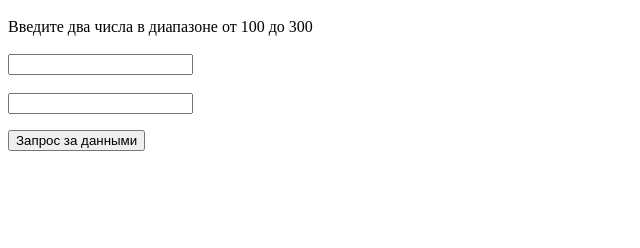
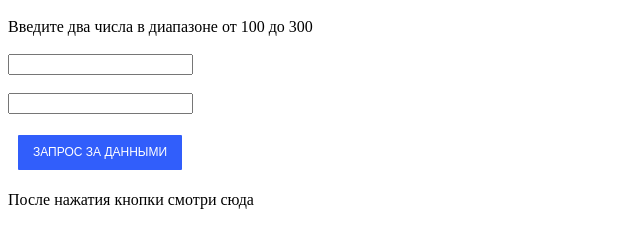
Before and after one commit to MargoG197/Module_9, a plain HTML site: page Mod_9task4/index.html in a window 1280 px wide. Shown: the part 48-296 px from the top of the page, without its empty margins (0-640 px from the left). Drawn offline with Linux system fonts and the light colour scheme.

Commit message:
task 4 complete

```diff
--- a/Mod_9task4/index.html
+++ b/Mod_9task4/index.html
@@ -1,11 +1,38 @@
+<style>
+  .btn {
+  padding: 0;
+  background-color: transparent;
+  border: none;
+  outline: none;
+  -webkit-tap-highlight-color: transparent;
+  box-shadow: none;
+  cursor: pointer;
+
+  margin: 5px 10px;
+  padding: 10px 15px;
+  border-radius: 1px;
+  font-size: 12px;
+  line-height: 15px;
+  text-transform: uppercase;
+  color: white;
+  background: #315efb;
+  transition: 0.3s;
+}
+
+.btn:hover {
+  box-shadow: 0px 2px 8px 2px rgba(141,150,178,.3);
+  transform: scale(1.05);
+}
+</style>
+
 <h1>fetch и его настройка</h1>
 
 <p>
   Введите два числа в диапазоне от 100 до 300
 <br> <br>
-<input type='number'class= 'input input1' > <br> <br>
-<input tupe='number' class= 'input input2'>
+<input type='number'class= 'input' > <br> <br>
+<input tupe='number' class= 'input'>
 </p>
 <button class="btn j-btn">Запрос за данными</button><br>
 
-<p class = 'insertData'></p>
+<p class = 'insertData'>После нажатия кнопки смотри сюда</p>
```
Also changed, not shown: Mod_9task4/Mod_9task4.js (+9 -28 lines).
